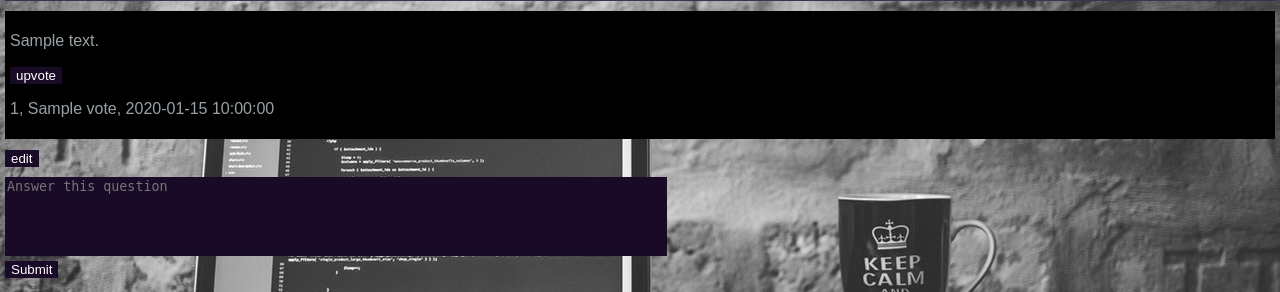
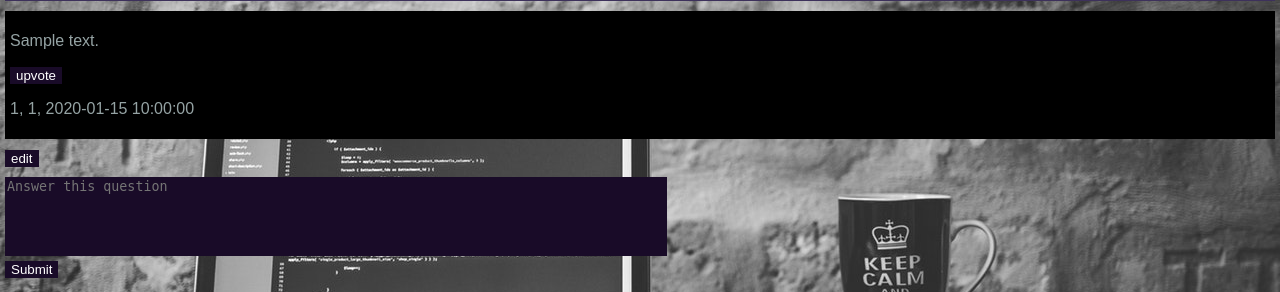
Before and after one commit to zoltanMaroti/askm8, a Flask app: template templates/question.html in a window 1280 px wide. Shown: the part 254-546 px from the top of the page. Run offline with Flask 2, Linux system fonts and the light colour scheme; the template is opened without the code that fills it: most values are stand-ins (such as "Sample title", 1, 10 or a date in 2020); some libraries are stand-ins or nearby versions.

Commit message:
Answer upvote is real but shitty

```diff
--- a/app.py
+++ b/app.py
@@ -96,7 +96,14 @@ def add_comment(question_id):
 @app.route('/question/<question_id>/<vote_number>')
 def upvote_question(question_id, vote_number):
     upvoted = int(vote_number) + 1
-    data_manager.upvote(question_id, vote_number=upvoted)
+    data_manager.upvote_question(question_id, vote_number=upvoted)
+    return redirect(request.referrer)
+
+
+@app.route('/question/<question_id>/<answer_id>/<vote_number>')
+def upvote_answer(question_id, answer_id, vote_number):
+    upvoted = int(vote_number) + 1
+    data_manager.upvote_answer(answer_id, vote_number=upvoted)
     return redirect(request.referrer)
 
 
--- a/templates/question.html
+++ b/templates/question.html
@@ -27,9 +27,9 @@
                             <p class="answer_mssg">
                                 {{ answer.message }}
                             </p>
-                                <a href="question/{{ question.id }}/{{ answer.id }}/vote"><button class="button">upvote</button></a>
+                                <a href="{{ question.id }}/{{ answer.id }}/{{ answer.vote_number }}"><button class="button">upvote</button></a>
                             <p class="footer_info">
-                                {{ answer.id }}, {{ answer.vote }}, {{ answer.submission_time }}
+                                {{ answer.id }}, {{ answer.vote_number }}, {{ answer.submission_time }}
                             </p>
                         </div>
                         <div>
@@ -42,9 +42,9 @@
                         <div id="textarea">
                             <textarea id="answer" name="edited_answer" rows="5" cols="5">{{ answer.message }}</textarea>
                         </div>
-                            <a href="question/{{ question.id }}/{{ answer.id }}/vote"><button class="button">upvote</button></a>
+                            <a href="question/{{ question.id }}/{{ answer.id }}/{{ answer.vote_number }}"><button class="button">Upvote</button></a>
                         <p class="footer_info">
-                            {{ answer.id }}, {{ answer.vote }}, {{ answer.submission_time }}
+                            {{ answer.id }}, {{ answer.vote_number }}, {{ answer.submission_time }}
                         </p>
                         </div>
                         <div>
```
Also changed, not shown: data_manager.py (+11 -1 lines).
